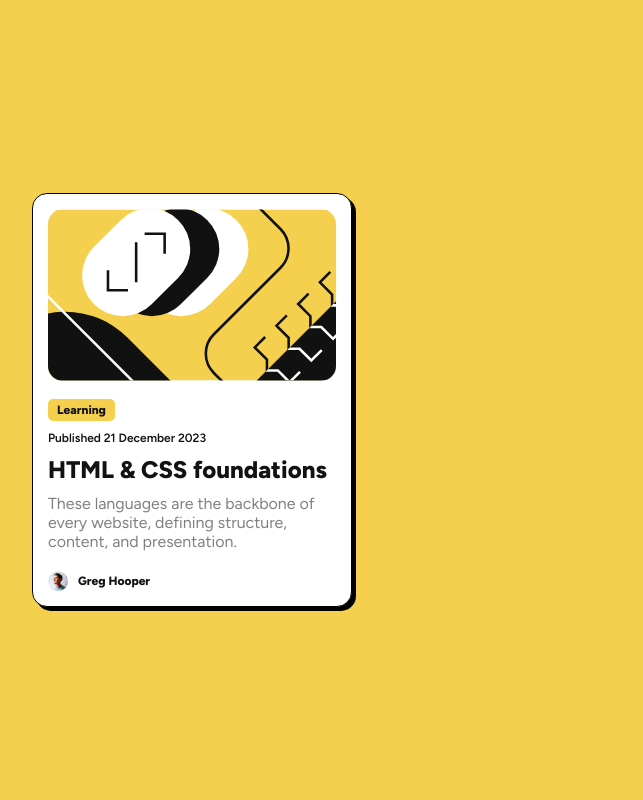
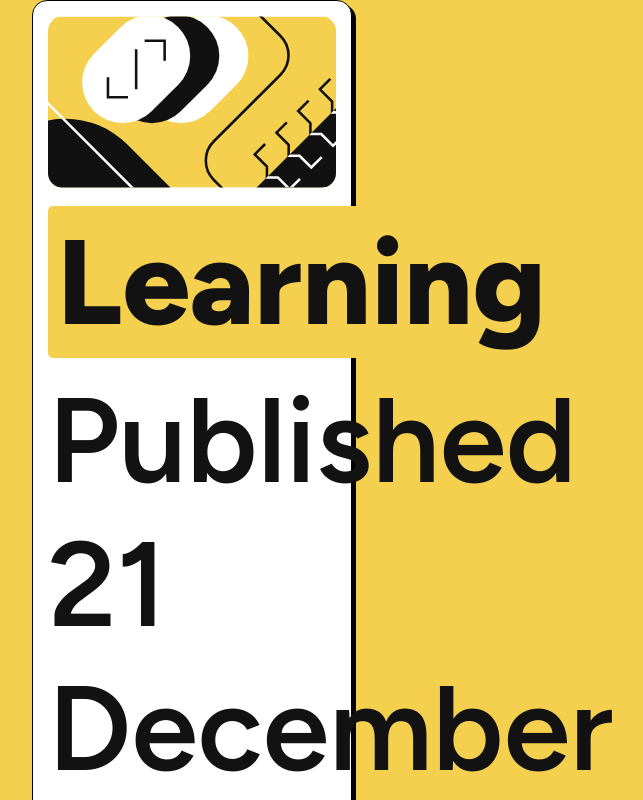
Before and after one commit to cabbagepancakes/fantastic-waddle, a plain HTML site: page index.html in a window 1280 px wide. Shown: the top 800 px of the page, without its empty margins (448-1091 px from the left). Drawn offline with Linux system fonts and the light colour scheme.

Commit message:
font size experiment

```diff
--- a/style.css
+++ b/style.css
@@ -5,7 +5,7 @@
     --clr-black:hsl(0, 0%, 7%);
     --br:15px;
     --ff: 'Figtree', sans-serif;
-    --fs-small:1.2rem;
+    --fs-small:12rem;
 
 }
 
```
